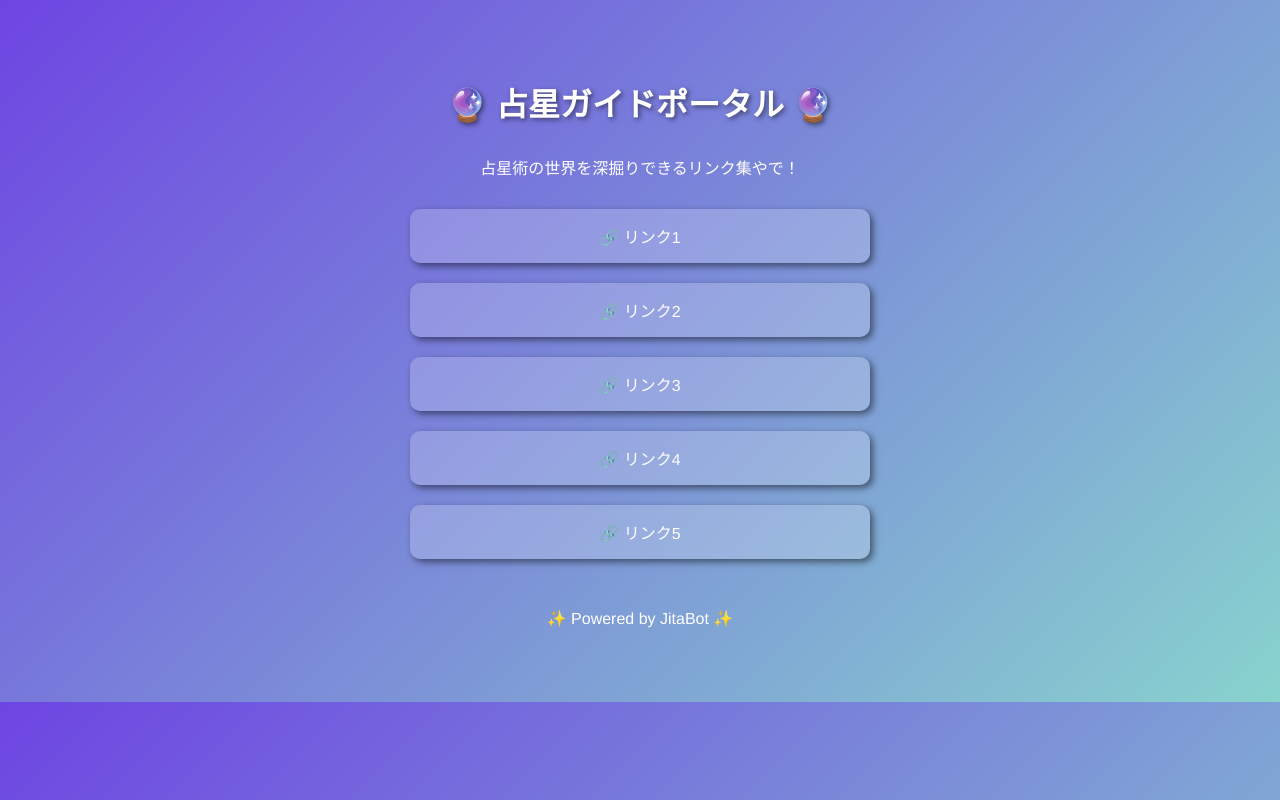
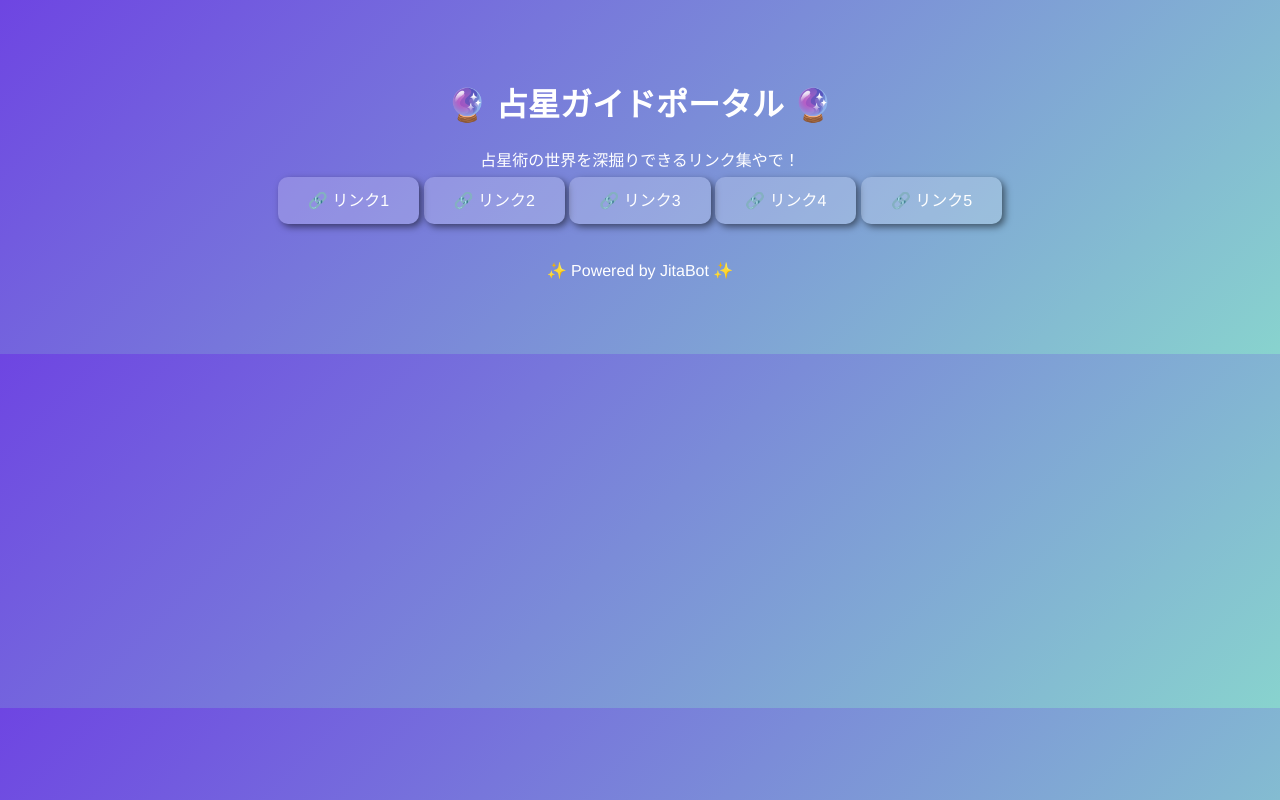
Before and after one commit to JitaBot/JitaBot, a Flask app: template templates/index.html in a window 1280 px wide. Run offline with Flask 3, Linux system fonts and the light colour scheme; the template is opened without the code that fills it, so the values that code supplies are empty.

Commit message:
テスト

```diff
--- a/templates/index.html
+++ b/templates/index.html
@@ -13,15 +13,14 @@
             padding: 50px;
         }
         h1 {
-            margin-bottom: 30px;
-            text-shadow: 2px 2px 5px rgba(0,0,0,0.5);
-        }
-        .link-container {
-            margin-top: 30px;
-            display: flex;
-            flex-direction: column;
-            gap: 20px;
-            align-items: center;
+            h1 {
+    margin-bottom: 30px;
+    text-shadow: 2px 2px 5px rgba(0,0,0,0.5);
+    font-size: 2.5em; /* 元のフォントサイズを少し下げる */
+    line-height: 1.2; /* 行間を少し詰める */
+    word-wrap: break-word;
+    max-width: 100%; /* 画面幅に合わせて自動調整 */
+}
         }
         .link {
             text-decoration: none;
```
